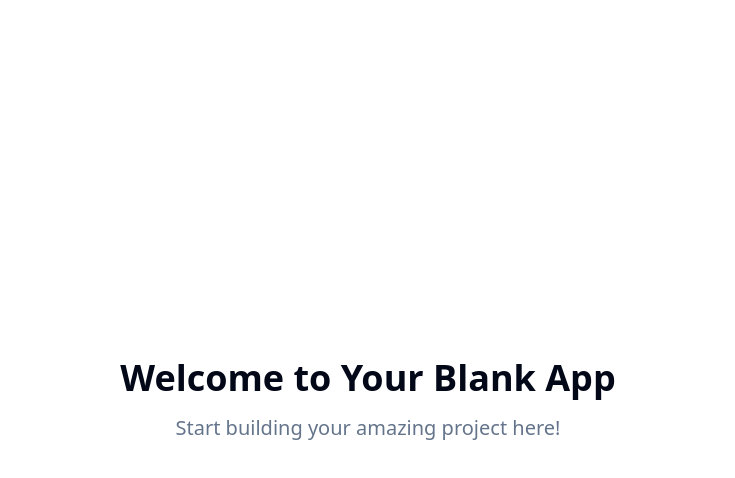
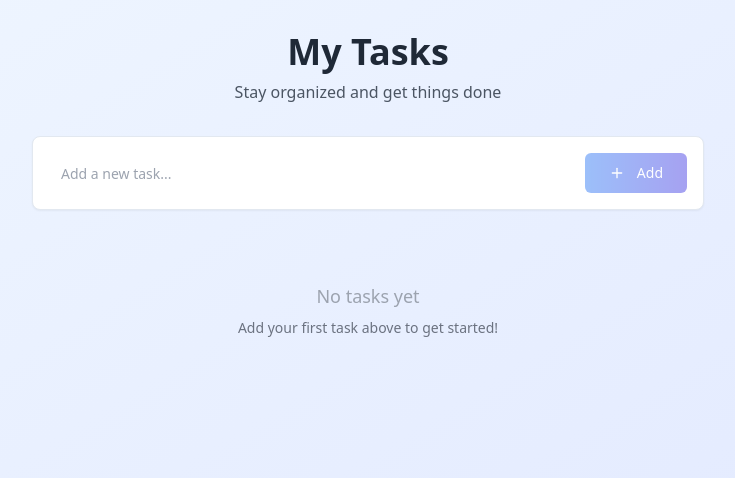
Before and after one commit to lakshita-01/your-personalised-todo-manager, a React (Vite) app: page / in a window 1280 px wide. Shown: the top 478 px of the page, without its empty margins (272-1007 px from the left). Built offline with nearby package versions, Linux system fonts and the light colour scheme.

Commit message:
Create To-Do List application

```diff
--- /dev/null
+++ b/src/components/AddTodo.tsx
@@ -0,0 +1,45 @@
+
+import { useState } from "react";
+import { Plus } from "lucide-react";
+import { Button } from "@/components/ui/button";
+import { Input } from "@/components/ui/input";
+
+interface AddTodoProps {
+  onAdd: (text: string) => void;
+}
+
+const AddTodo = ({ onAdd }: AddTodoProps) => {
+  const [text, setText] = useState("");
+
+  const handleSubmit = (e: React.FormEvent) => {
+    e.preventDefault();
+    if (text.trim()) {
+      onAdd(text);
+      setText("");
+    }
+  };
+
+  return (
+    <form onSubmit={handleSubmit} className="bg-white rounded-lg border shadow-sm p-4">
+      <div className="flex gap-3">
+        <Input
+          type="text"
+          placeholder="Add a new task..."
+          value={text}
+          onChange={(e) => setText(e.target.value)}
+          className="flex-grow border-none shadow-none text-base placeholder:text-gray-400 focus-visible:ring-0"
+        />
+        <Button
+          type="submit"
+          disabled={!text.trim()}
+          className="bg-gradient-to-r from-blue-500 to-indigo-600 hover:from-blue-600 hover:to-indigo-700 text-white px-6"
+        >
+          <Plus size={16} className="mr-1" />
+          Add
+        </Button>
+      </div>
+    </form>
+  );
+};
+
+export default AddTodo;
--- /dev/null
+++ b/src/components/TodoItem.tsx
@@ -0,0 +1,96 @@
+
+import { useState } from "react";
+import { Check, Edit2, Trash2 } from "lucide-react";
+import { Todo } from "./TodoList";
+import { Button } from "@/components/ui/button";
+import { Input } from "@/components/ui/input";
+
+interface TodoItemProps {
+  todo: Todo;
+  onToggle: (id: string) => void;
+  onDelete: (id: string) => void;
+  onEdit: (id: string, newText: string) => void;
+}
+
+const TodoItem = ({ todo, onToggle, onDelete, onEdit }: TodoItemProps) => {
+  const [isEditing, setIsEditing] = useState(false);
+  const [editText, setEditText] = useState(todo.text);
+
+  const handleEdit = () => {
+    if (editText.trim() && editText !== todo.text) {
+      onEdit(todo.id, editText);
+    }
+    setIsEditing(false);
+  };
+
+  const handleKeyPress = (e: React.KeyboardEvent) => {
+    if (e.key === 'Enter') {
+      handleEdit();
+    } else if (e.key === 'Escape') {
+      setEditText(todo.text);
+      setIsEditing(false);
+    }
+  };
+
+  return (
+    <div className={`bg-white rounded-lg border p-4 shadow-sm transition-all duration-200 hover:shadow-md ${
+      todo.completed ? 'opacity-75' : ''
+    }`}>
+      <div className="flex items-center gap-3">
+        <button
+          onClick={() => onToggle(todo.id)}
+          className={`flex-shrink-0 w-5 h-5 rounded border-2 transition-all duration-200 flex items-center justify-center ${
+            todo.completed
+              ? 'bg-green-500 border-green-500 text-white'
+              : 'border-gray-300 hover:border-blue-400'
+          }`}
+        >
+          {todo.completed && <Check size={12} />}
+        </button>
+
+        <div className="flex-grow">
+          {isEditing ? (
+            <Input
+              value={editText}
+              onChange={(e) => setEditText(e.target.value)}
+              onBlur={handleEdit}
+              onKeyDown={handleKeyPress}
+              className="border-none p-0 h-auto text-base focus-visible:ring-0"
+              autoFocus
+            />
+          ) : (
+            <span
+              className={`text-gray-800 cursor-pointer transition-all duration-200 ${
+                todo.completed ? 'line-through text-gray-500' : ''
+              }`}
+              onClick={() => setIsEditing(true)}
+            >
+              {todo.text}
+            </span>
+          )}
+        </div>
+
+        <div className="flex items-center gap-1 opacity-0 group-hover:opacity-100 transition-opacity duration-200">
+          <Button
+            variant="ghost"
+            size="sm"
+            onClick={() => setIsEditing(true)}
+            className="h-8 w-8 p-0 hover:bg-blue-50 hover:text-blue-600"
+          >
+            <Edit2 size={14} />
+          </Button>
+          <Button
+            variant="ghost"
+            size="sm"
+            onClick={() => onDelete(todo.id)}
+            className="h-8 w-8 p-0 hover:bg-red-50 hover:text-red-600"
+          >
+            <Trash2 size={14} />
+          </Button>
+        </div>
+      </div>
+    </div>
+  );
+};
+
+export default TodoItem;
--- /dev/null
+++ b/src/components/TodoList.tsx
@@ -0,0 +1,103 @@
+
+import { useState } from "react";
+import { toast } from "@/hooks/use-toast";
+import TodoItem from "./TodoItem";
+import AddTodo from "./AddTodo";
+
+export interface Todo {
+  id: string;
+  text: string;
+  completed: boolean;
+  createdAt: Date;
+}
+
+const TodoList = () => {
+  const [todos, setTodos] = useState<Todo[]>([]);
+
+  const addTodo = (text: string) => {
+    if (text.trim()) {
+      const newTodo: Todo = {
+        id: Date.now().toString(),
+        text: text.trim(),
+        completed: false,
+        createdAt: new Date(),
+      };
+      setTodos([newTodo, ...todos]);
+      toast({
+        title: "Task added!",
+        description: "Your new task has been added to the list.",
+      });
+    }
+  };
+
+  const toggleTodo = (id: string) => {
+    setTodos(todos.map(todo =>
+      todo.id === id ? { ...todo, completed: !todo.completed } : todo
+    ));
+  };
+
+  const deleteTodo = (id: string) => {
+    setTodos(todos.filter(todo => todo.id !== id));
+    toast({
+      title: "Task deleted",
+      description: "Task has been removed from your list.",
+    });
+  };
+
+  const editTodo = (id: string, newText: string) => {
+    if (newText.trim()) {
+      setTodos(todos.map(todo =>
+        todo.id === id ? { ...todo, text: newText.trim() } : todo
+      ));
+      toast({
+        title: "Task updated",
+        description: "Your task has been successfully updated.",
+      });
+    }
+  };
+
+  const completedCount = todos.filter(todo => todo.completed).length;
+  const totalCount = todos.length;
+
+  return (
+    <div className="space-y-6">
+      <AddTodo onAdd={addTodo} />
+
+      {totalCount > 0 && (
+        <div className="bg-white rounded-lg p-4 shadow-sm border">
+          <div className="flex items-center justify-between text-sm text-gray-600">
+            <span>Progress</span>
+            <span>{completedCount} of {totalCount} completed</span>
+          </div>
+          <div className="mt-2 bg-gray-200 rounded-full h-2">
+            <div
+              className="bg-gradient-to-r from-blue-500 to-indigo-600 h-2 rounded-full transition-all duration-500 ease-out"
+              style={{ width: totalCount > 0 ? `${(completedCount / totalCount) * 100}%` : '0%' }}
+            />
+          </div>
+        </div>
+      )}
+
+      <div className="space-y-3">
+        {todos.length === 0 ? (
+          <div className="text-center py-12">
+            <div className="text-gray-400 text-lg mb-2">No tasks yet</div>
+            <div className="text-gray-500 text-sm">Add your first task above to get started!</div>
+          </div>
+        ) : (
+          todos.map((todo) => (
+            <TodoItem
+              key={todo.id}
+              todo={todo}
+              onToggle={toggleTodo}
+              onDelete={deleteTodo}
+              onEdit={editTodo}
+            />
+          ))
+        )}
+      </div>
+    </div>
+  );
+};
+
+export default TodoList;
--- a/src/pages/Index.tsx
+++ b/src/pages/Index.tsx
@@ -1,11 +1,15 @@
-// Update this page (the content is just a fallback if you fail to update the page)
+
+import TodoList from "@/components/TodoList";
 
 const Index = () => {
   return (
-    <div className="min-h-screen flex items-center justify-center bg-background">
-      <div className="text-center">
-        <h1 className="text-4xl font-bold mb-4">Welcome to Your Blank App</h1>
-        <p className="text-xl text-muted-foreground">Start building your amazing project here!</p>
+    <div className="min-h-screen bg-gradient-to-br from-blue-50 to-indigo-100 py-8 px-4">
+      <div className="max-w-2xl mx-auto">
+        <div className="text-center mb-8">
+          <h1 className="text-4xl font-bold text-gray-800 mb-2">My Tasks</h1>
+          <p className="text-gray-600">Stay organized and get things done</p>
+        </div>
+        <TodoList />
       </div>
     </div>
   );
```
